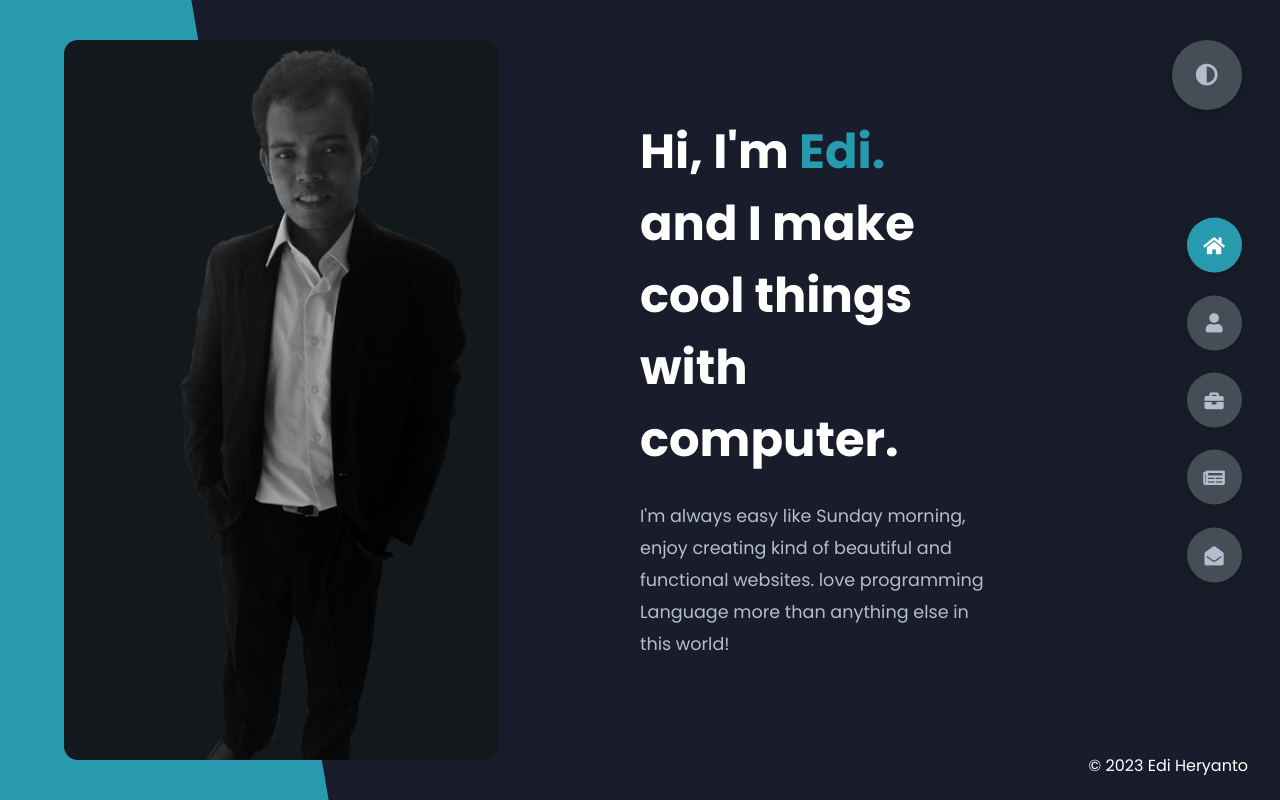
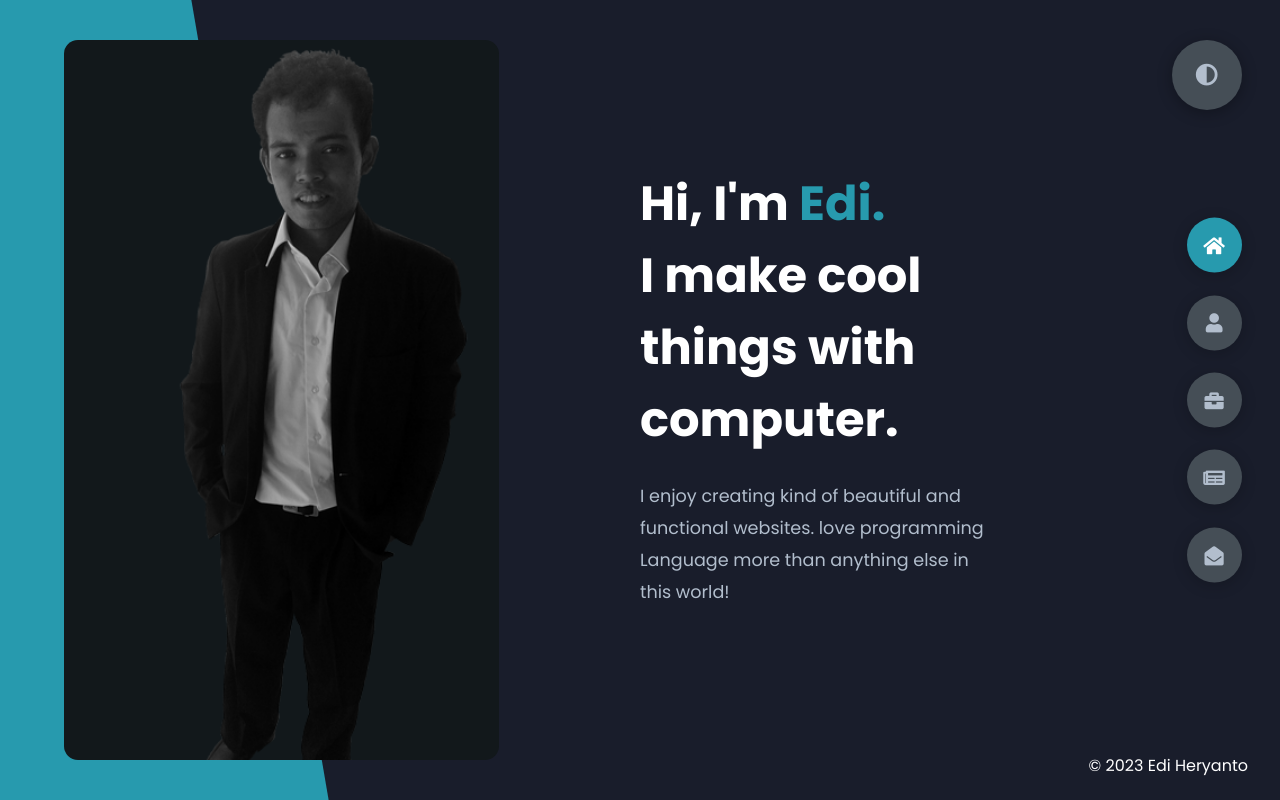
Before and after one commit to ediheri/ediheri.github.io, a plain HTML site: page index.html in a window 1280 px wide. Drawn offline with nearby package versions, Linux system fonts and the light colour scheme.

Commit message:
changing title

```diff
--- a/index.html
+++ b/index.html
@@ -56,12 +56,11 @@
         <div class="right-header">
           <h1 class="name">
             Hi, I'm <span>Edi.</span><br />
-            and I make cool things with computer.
+            I make cool things with computer.
           </h1>
           <p>
-            I'm always easy like Sunday morning, enjoy creating kind of
-            beautiful and functional websites. love programming Language more
-            than anything else in this world!
+            I enjoy creating kind of beautiful and functional websites. love
+            programming Language more than anything else in this world!
           </p>
           <!-- <div class="btn-con">
             <a href="#" target="_blank" class="main-btn">
```
